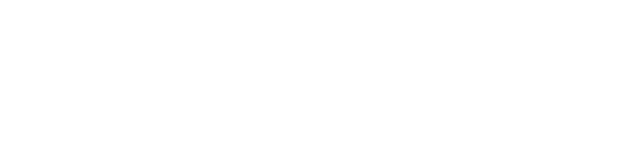
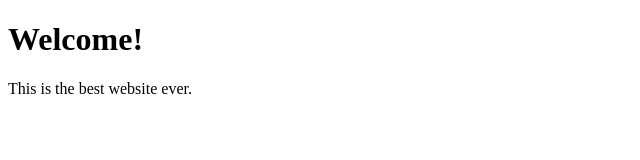
Before and after one commit to xengxiong21/Agilesp2018-inclass, a plain HTML site: page index.html in a window 1280 px wide. Shown: the whole page, without its empty margins (0-640 px from the left). Drawn offline with Linux system fonts and the light colour scheme.

Commit message:
add website description

```diff
--- a/index.html
+++ b/index.html
@@ -4,7 +4,8 @@
         <title>My beautiful website</title>
     </head>
     <body>
-
+        <h1>Welcome!</h1>
+        <p>This is the best website ever.</p>
 
     </body>
 
```
